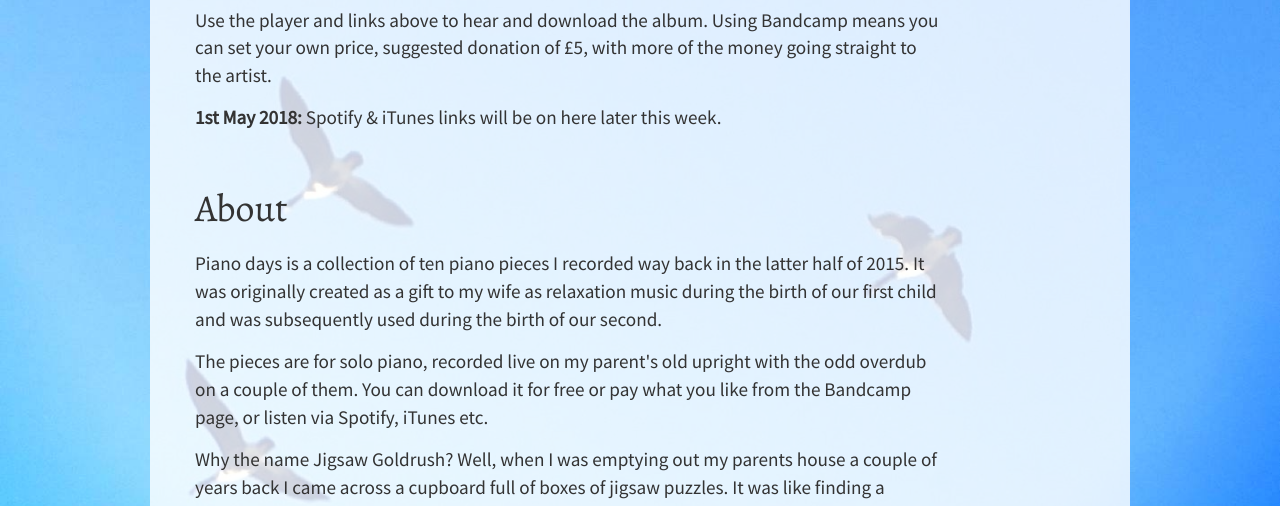
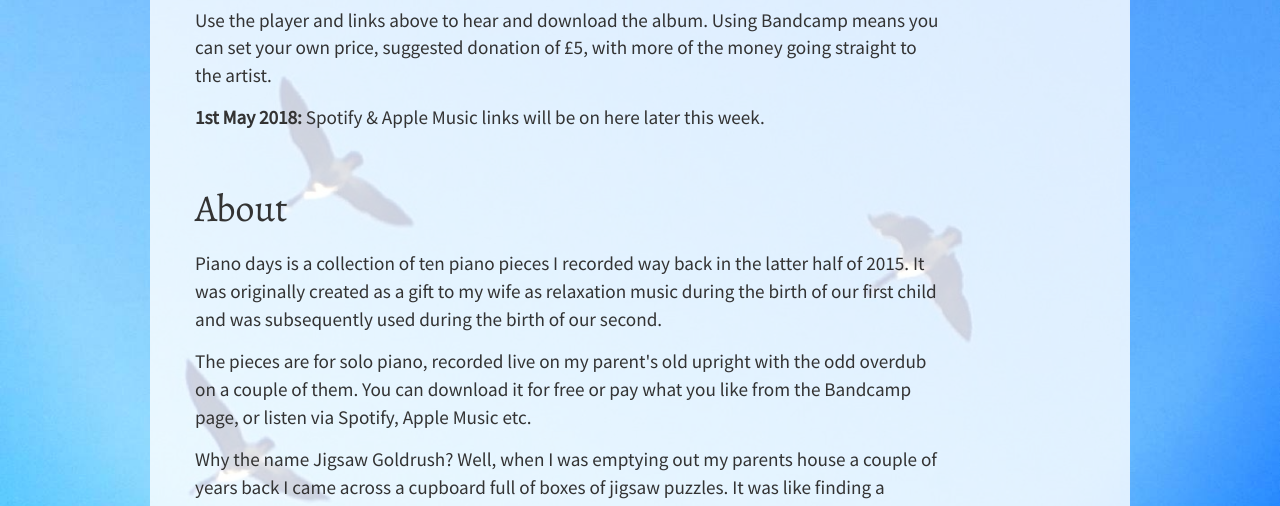
Before and after one commit to nbunner-personal/jigsawgoldrush, a Jekyll site: the page built from index.md, in a window 1280 px wide. Shown: the part 647-1153 px from the top of the page. Built offline with Jekyll 4.4.1, drawn with Linux system fonts in a browser that asks for light colours; nearby versions of some CDN libraries.

Commit message:
Content updates

```diff
--- a/index.md
+++ b/index.md
@@ -8,13 +8,13 @@ layout: default
 
 <p>Use the player and links above to hear and download the album. Using Bandcamp means you can set your own price, suggested donation of &pound;5, with more of the money going straight to the artist.</p>
 
-<p><strong>1st May 2018:</strong> Spotify &amp; iTunes links will be on here later this week.</p>
+<p><strong>1st May 2018:</strong> Spotify &amp; Apple Music links will be on here later this week.</p>
 
 <h2>About</h2>
 
 <p>Piano days is a collection of ten piano pieces I recorded way back in the latter half of 2015. It was originally created as a gift to my wife as relaxation music during the birth of our first child and was subsequently used during the birth of our second.</p>
 
-<p>The pieces are for solo piano, recorded live on my parent's old upright with the odd overdub on a couple of them. You can download it for free or pay what you like from the Bandcamp page, or listen via Spotify, iTunes etc.</p>
+<p>The pieces are for solo piano, recorded live on my parent's old upright with the odd overdub on a couple of them. You can download it for free or pay what you like from the Bandcamp page, or listen via Spotify, Apple Music etc.</p>
 
 <p>Why the name Jigsaw Goldrush? Well, when I was emptying out my parents house a couple of years back I came across a cupboard full of boxes of jigsaw puzzles. It was like finding a goldrush of jigsaws!</p>
 
```
